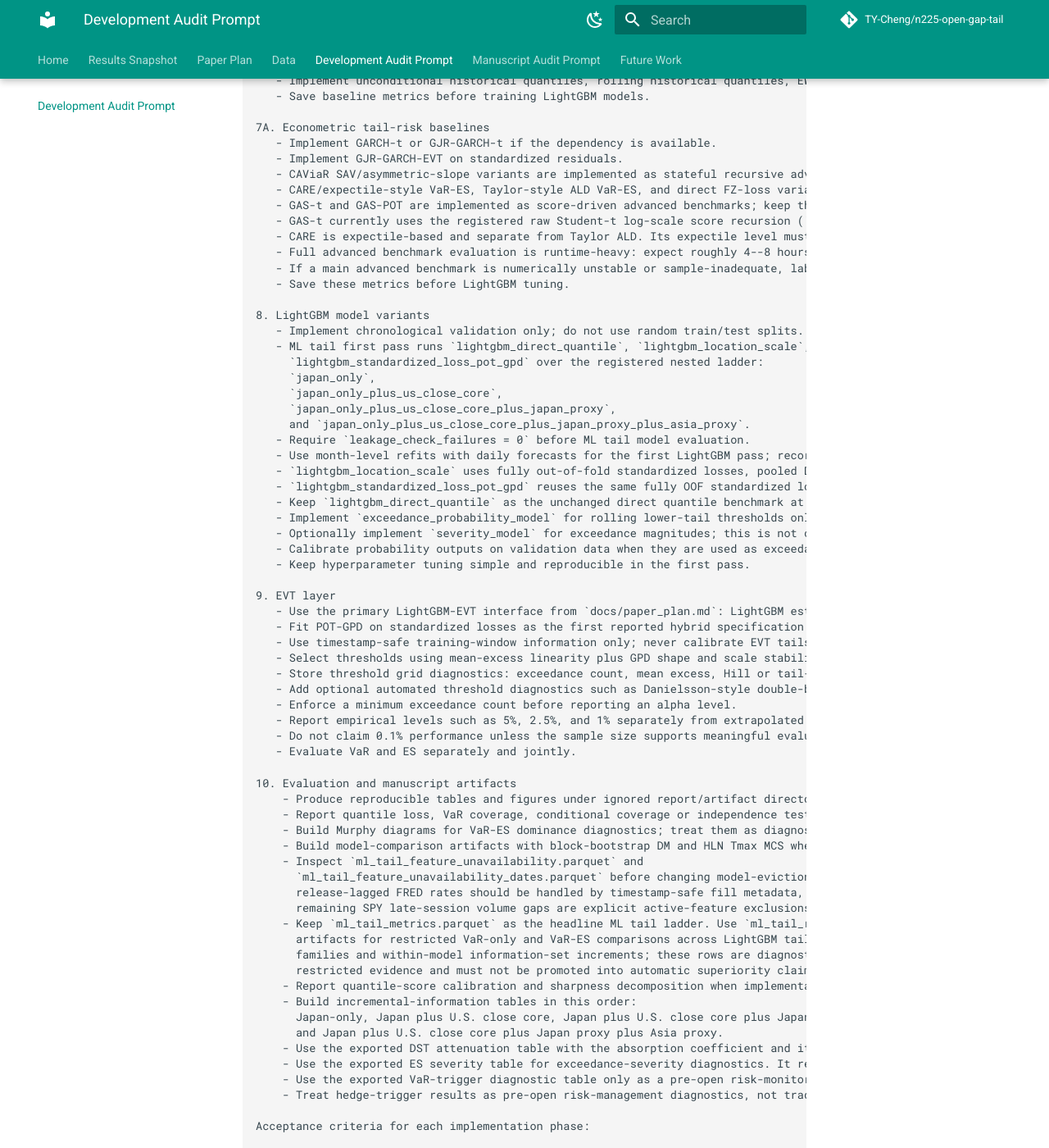
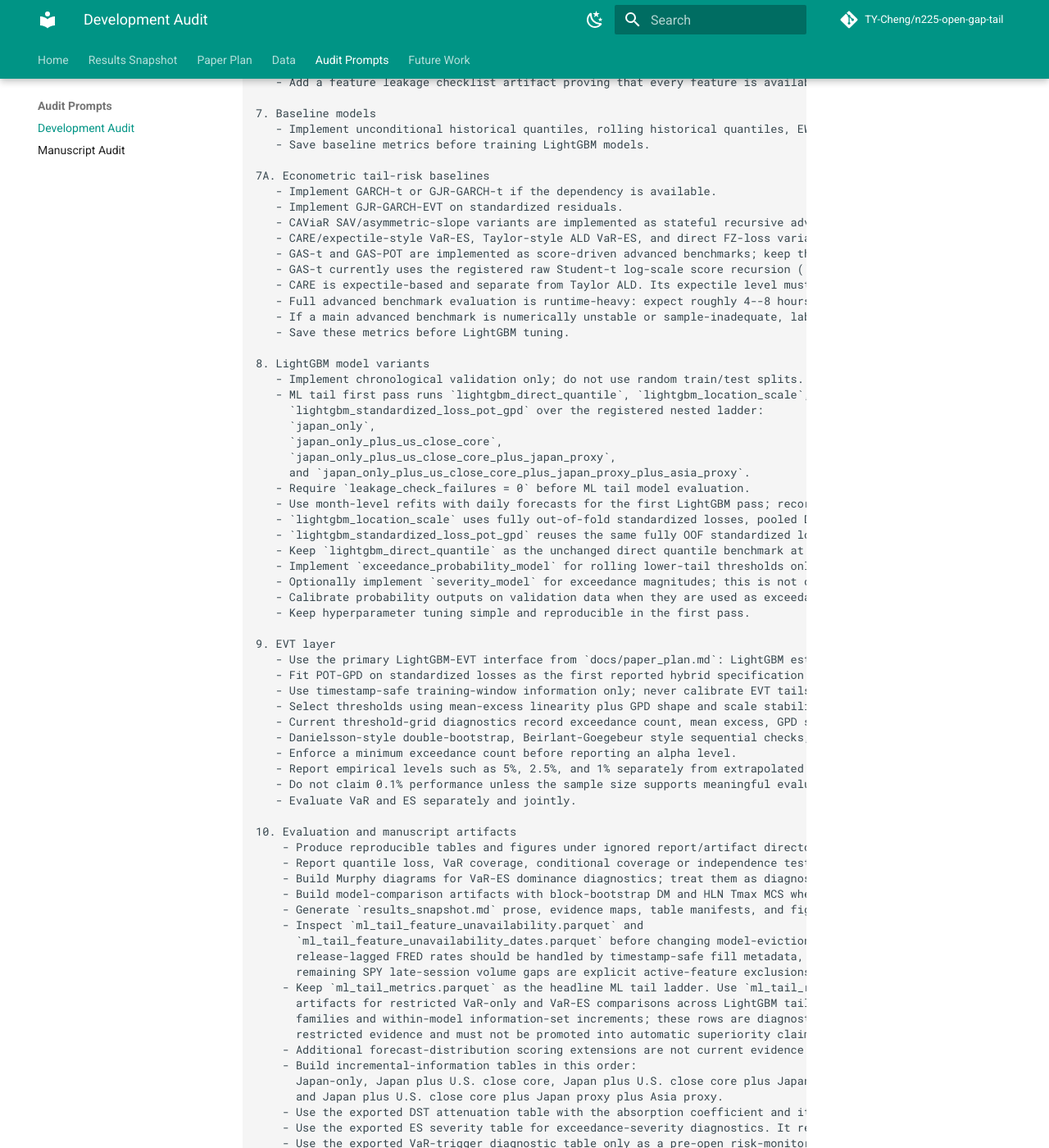
Before and after one commit to TY-Cheng/n225-open-gap-tail, an MkDocs documentation site: the page built from docs/development_audit_prompt.md, in a window 1280 px wide and 1400 px high, scrolled down 2557 px. Shown: the whole window at 82% size. Built offline with MkDocs 1.6.1 and Material for MkDocs 9.7.7, drawn with Linux system fonts in a browser that asks for light colours; comment, search, counter and statistics services are not loaded; some of the changed text lies outside the part shown.

Commit message:
development_audit_prompt

````diff
--- a/docs/development_audit_prompt.md
+++ b/docs/development_audit_prompt.md
@@ -3,9 +3,9 @@
 Use this as the single handoff for the next coding agent. It combines the development prompt with the audit checklist, so implementation and review use the same research contract.
 
 ```text
-You are working in the n225-open-gap-tail repository. Your task is to build the first reproducible research pipeline for "The Incremental Content of U.S. Close Information for Pre-Open Downside Tail Risk: Evidence from OSE Nikkei 225 Futures".
+You are working in the n225-open-gap-tail repository. Your task is to build and audit the reproducible research pipeline for "U.S. Close Information and Pre-Open Tail Risk in OSE Nikkei 225 Futures".
 
-The research is about OSE Nikkei 225 Futures downside pre-open tail risk, not generic Japanese equity overnight returns. OSE futures have a night session, so every model, table, and claim must state its forecast origin, reference price, target family, and information cutoff.
+The research is about OSE Nikkei 225 Futures pre-open tail risk, not generic Japanese equity overnight returns. Both left-tail downside risk and right-tail upside risk are modeled as separate futures risk surfaces. OSE futures have a night session, so every model, table, and claim must state its forecast origin, reference price, target family, tail side, and information cutoff.
 
 Start by auditing the current repository state against this contract. Only proceed to new implementation after documenting any blockers, non-blocking risks, missing tests, and documentation drift.
 
@@ -15,10 +15,9 @@
 2. docs/results_snapshot.md
 3. docs/data.md
 4. docs/paper_plan.md
-5. docs/development_audit_prompt.md
-6. .env.example
-7. pyproject.toml
-8. justfile
+5. .env.example
+6. pyproject.toml
+7. justfile
 
 Respect the existing workflow:
 
@@ -60,8 +59,10 @@
 - Main data-engineering path is implemented: source probes, cache-first bronze/silver reads, durable gold panel artifacts, calendar map, target audit, feature coverage, leakage binding, and run-specific reports.
 - Benchmark floor is implemented for historical, rolling, EWMA/vol-scaled, GARCH/GJR, and GJR-GARCH-EVT style models behind gates. The advanced benchmark suite is implemented as a nonblocking benchmark layer with CAViaR, CARE/expectile, Taylor ALD, direct FZ-loss, GAS-t, and GAS-POT forecast rows plus optimizer diagnostics.
 - ML tail path is implemented for `lightgbm_direct_quantile`, fully out-of-fold `lightgbm_location_scale`, and fully out-of-fold `lightgbm_standardized_loss_pot_gpd` over the registered nested information ladder.
-- Result governance is implemented for headline metrics, per-model diagnostics, result matrix artifacts, feature-unavailability diagnostics, block-bootstrap DM, HLN Tmax MCS, Murphy diagnostics, stress windows, and DST attenuation records.
+- Conditional predictive ability diagnostics are implemented in `src/n225_open_gap_tail/metrics/cpa.py` for ML-tail information-set comparisons and registered cross-model comparisons. CPA rows are HAC-Wald conditional loss-difference diagnostics, not headline model-selection claims.
+- Result governance is implemented for headline metrics, per-model diagnostics, result matrix artifacts, feature-unavailability diagnostics, block-bootstrap DM, HLN Tmax MCS, Murphy diagnostics, stress windows, DST attenuation records, and CPA inference records.
 - The report layer now exports manuscript-facing ES severity, diagnostic VaR-trigger, DST attenuation, claim-scope, and result-matrix summary table fragments. These are still governance/reporting artifacts: ES severity is conditional on VaR exceptions, VaR-trigger rows are not hedge PnL or trading-alpha evidence, and DST attenuation is descriptive forecast evidence rather than a structural causal mechanism.
+- Results snapshot prose and gallery assembly are implemented in `src/n225_open_gap_tail/diagnostics/results_discussion.py` and `src/n225_open_gap_tail/diagnostics/snapshot_gallery.py`. These modules generate discussion text, evidence maps, table manifests, and figure galleries from artifacts; they do not create new empirical evidence.
 
 Implement the pipeline in this order:
 
@@ -135,7 +136,7 @@
    - CAViaR SAV/asymmetric-slope variants are implemented as stateful recursive advanced benchmarks with empirical ES companions and optimizer diagnostics.
    - CARE/expectile-style VaR-ES, Taylor-style ALD VaR-ES, and direct FZ-loss variants are implemented as nonblocking advanced benchmark models with explicit VaR-ES semantics.
    - GAS-t and GAS-POT are implemented as score-driven advanced benchmarks; keep them appendix/diagnostic unless the sample gates and author review support stronger use.
-   - GAS-t currently uses the registered raw Student-t log-scale score recursion (`score_scaling=raw_student_t_log_scale_score`) with log-scale state; invalid score/state, invalid `nu`, or exploding scale must emit `unavailable_gas_filter_failed`. A true unit-inverse-Fisher GAS variant requires a separate formula change and rerun.
+   - GAS-t currently uses the registered raw Student-t log-scale score recursion (`score_scaling=raw_student_t_log_scale_score`) with log-scale state; invalid score/state, invalid `nu`, or exploding scale must emit `unavailable_gas_filter_failed`.
    - CARE is expectile-based and separate from Taylor ALD. Its expectile level must be calibrated on the training window by grid search to match the target VaR exception rate, with `expectile_tau`, calibration breach rate, objective, and status recorded.
    - Full advanced benchmark evaluation is runtime-heavy: expect roughly 4--8 hours single-threaded for all optimizer-based model-by-tail shards; use `benchmark-floor` for fast checks and parallelize only across model/tail shards.
    - If a main advanced benchmark is numerically unstable or sample-inadequate, label it unavailable with a reason; do not replace it with weak evidence.
@@ -164,8 +165,8 @@
    - Fit POT-GPD on standardized losses as the first reported hybrid specification; other EVT interfaces remain robustness extensions.
    - Use timestamp-safe training-window information only; never calibrate EVT tails on in-sample fitted standardized residuals.
    - Select thresholds using mean-excess linearity plus GPD shape and scale stability above the threshold.
-   - Store threshold grid diagnostics: exceedance count, mean excess, Hill or tail-index estimates where appropriate, shape stability, scale stability, and sensitivity across nearby thresholds.
-   - Add optional automated threshold diagnostics such as Danielsson-style double-bootstrap or Beirlant-Goegebeur style sequential checks when implementation is stable.
+   - Current threshold-grid diagnostics record exceedance count, mean excess, GPD shape and scale, shape/scale deltas, selected-threshold flags, and sensitivity across nearby thresholds.
+   - Danielsson-style double-bootstrap, Beirlant-Goegebeur style sequential checks, and additional Hill/tail-index diagnostics are not current-paper requirements. Revisit them only if EVT threshold selection becomes a primary contribution or if author review promotes extreme-tail extrapolation beyond the current sample gates.
    - Enforce a minimum exceedance count before reporting an alpha level.
    - Report empirical levels such as 5%, 2.5%, and 1% separately from extrapolated levels.
    - Do not claim 0.1% performance unless the sample size supports meaningful evaluation.
@@ -175,7 +176,8 @@
     - Produce reproducible tables and figures under ignored report/artifact directories.
     - Report quantile loss, VaR coverage, conditional coverage or independence tests, dynamic quantile diagnostics where feasible, Fissler-Ziegel joint VaR-ES score, ES exceedance severity diagnostics, and tail ranking metrics.
     - Build Murphy diagrams for VaR-ES dominance diagnostics; treat them as diagnostic plots, not standalone significance tests.
-    - Build model-comparison artifacts with block-bootstrap DM and HLN Tmax MCS when the OOS loss series supports it. Side-specific instrumented conditional predictive ability diagnostics are implemented for ML-tail direct-quantile information-set comparisons.
+    - Build model-comparison artifacts with block-bootstrap DM and HLN Tmax MCS when the OOS loss series supports it. Side-specific instrumented CPA diagnostics are implemented for ML-tail information-set comparisons and registered cross-model comparisons; treat CPA as conditional loss-difference evidence, not automatic model selection.
+    - Generate `results_snapshot.md` prose, evidence maps, table manifests, and figure galleries from the diagnostics modules. Keep generated discussion tied to artifact availability, sample gates, coverage warnings, and claim-scope labels.
     - Inspect `ml_tail_feature_unavailability.parquet` and
       `ml_tail_feature_unavailability_dates.parquet` before changing model-eviction thresholds;
       release-lagged FRED rates should be handled by timestamp-safe fill metadata, while
@@ -184,7 +186,7 @@
       artifacts for restricted VaR-only and VaR-ES comparisons across LightGBM tail-model
       families and within-model information-set increments; these rows are diagnostic or
       restricted evidence and must not be promoted into automatic superiority claims.
-    - Report quantile-score calibration and sharpness decomposition when implementation is stable.
+    - Additional forecast-distribution scoring extensions are not current evidence. Do not add them to the current paper unless a later review requires stable definitions, artifact schemas, tests, and manuscript wording.
     - Build incremental-information tables in this order:
       Japan-only, Japan plus U.S. close core, Japan plus U.S. close core plus Japan proxy,
       and Japan plus U.S. close core plus Japan proxy plus Asia proxy.
--- a/mkdocs.yml
+++ b/mkdocs.yml
@@ -84,6 +84,7 @@
   - Results Snapshot: results_snapshot.md
   - Paper Plan: paper_plan.md
   - Data: data.md
-  - Development Audit Prompt: development_audit_prompt.md
-  - Manuscript Audit Prompt: manuscript_audit_prompt.md
+  - Audit Prompts:
+      - Development Audit: development_audit_prompt.md
+      - Manuscript Audit: manuscript_audit_prompt.md
   - Future Work: future_work.md
````
